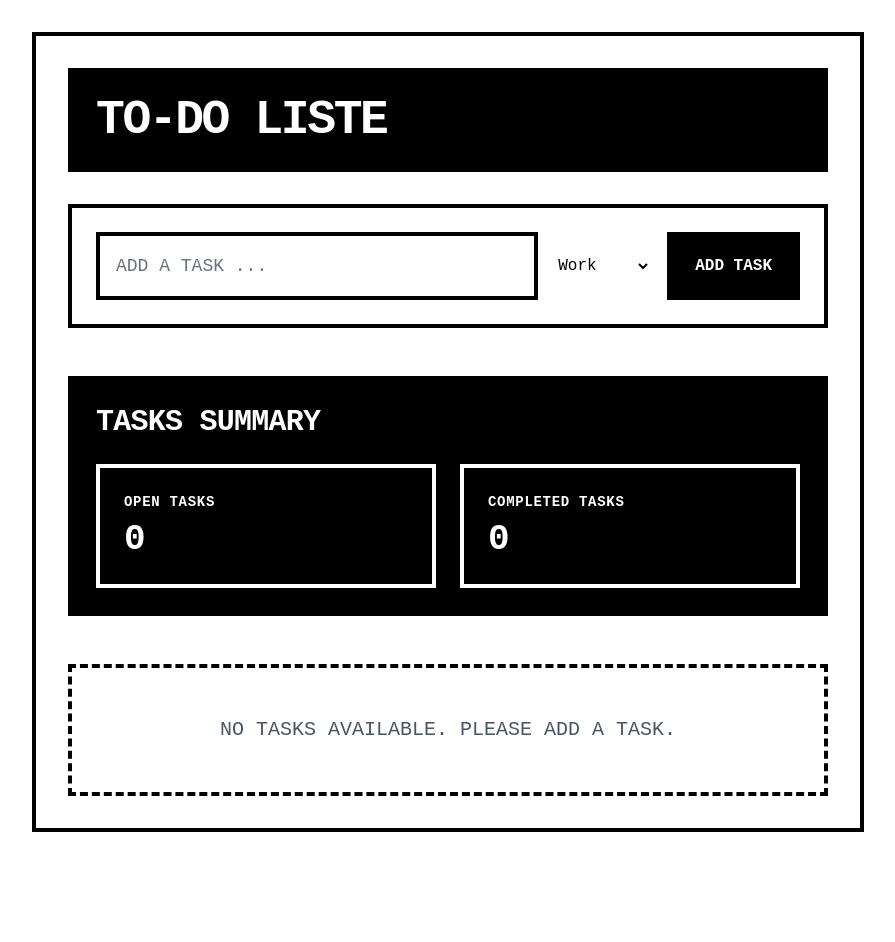
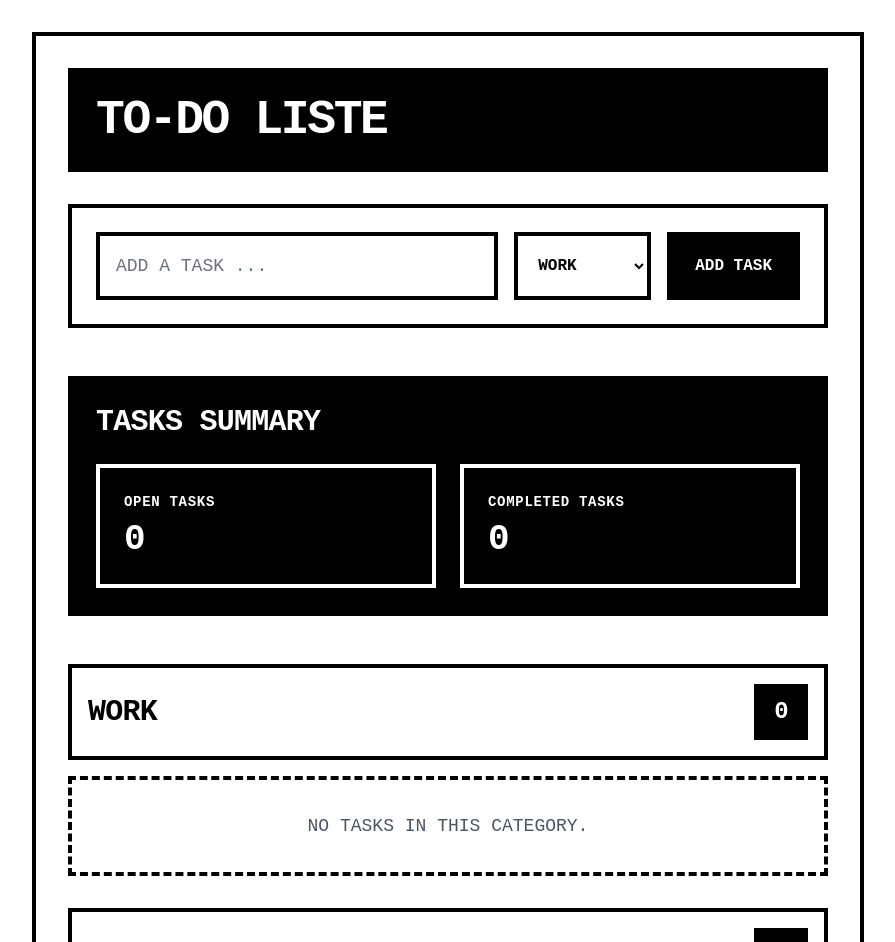
Before and after one commit to nucito101/Projekt-React-ToDo, a React (Vite) app: page / in a window 1280 px wide. Shown: the top 942 px of the page, without its empty margins (192-1087 px from the left). Before the commit the page ends 864 px from the top, so only its background shows below. Built offline with nearby package versions, Linux system fonts and the light colour scheme.

Commit message:
feat: implement task categorization and enhance accessibility features. Complete Part 2

```diff
--- a/src/App.tsx
+++ b/src/App.tsx
@@ -72,6 +72,14 @@ function App() {
     setTasks(tasks.map((task) => (task.id === taskId ? { ...task, category: newCategory } : task)))
   }
 
+  const getTasksByCategory = () => {
+    const grouped: { [key: string]: Task[] } = {}
+    CATEGORIES.forEach((category) => {
+      grouped[category] = tasks.filter((task) => task.category === category)
+    })
+    return grouped
+  }
+
   const handleKeyPress = (event: React.KeyboardEvent<HTMLInputElement>) => {
     if (event.key === "Enter") {
       addTask()
@@ -104,12 +112,13 @@ function App() {
               onKeyDown={handleKeyPress}
               placeholder="add a task ..."
               aria-label="New Task"
-              className="flex-1 min-w-[200px] text-lg p-4 border-4 border-black bg-white text-black placeholder:text-gray-500 placeholder:uppercase focus:outline-none focus:outline-4 focus:outline-offset-4 focus:outline-black focus:bg-black focus:text-white transition-all"
+              className="flex-1 min-w-[200px] text-lg p-4 border-4 border-black bg-white text-black placeholder:text-gray-500 placeholder:uppercase focus:bg-black focus:text-white transition-all"
             />
             <select
               value={selectedCategory}
               onChange={(event) => setSelectedCategory(event.target.value)}
-              aria-label="Select Category">
+              aria-label="Select Category"
+              className="px-4 py-4 border-4 border-black bg-white text-black font-bold uppercase text-base cursor-pointer transition-all hover:bg-black hover:text-white">
               {CATEGORIES.map((category) => (
                 <option key={category} value={category}>
                   {category}
@@ -119,7 +128,7 @@ function App() {
 
             <button
               onClick={addTask}
-              className="px-6 py-4 border-4 border-black bg-black text-white font-bold uppercase text-base whitespace-nowrap cursor-pointer transition-all hover:bg-white hover:text-black hover:-translate-x-0.5 hover:-translate-y-0.5 hover:shadow-[4px_4px_0_black] active:translate-x-0 active:translate-y-0 active:shadow-none focus:outline-none focus:outline-4 focus:outline-offset-4 focus:outline-red-600">
+              className="px-6 py-4 border-4 border-black bg-black text-white font-bold uppercase text-base whitespace-nowrap cursor-pointer transition-all hover:bg-white hover:text-black hover:-translate-x-0.5 hover:-translate-y-0.5 hover:shadow-[4px_4px_0_black] active:translate-x-0 active:translate-y-0 active:shadow-none">
               Add Task
             </button>
           </div>
@@ -128,12 +137,26 @@ function App() {
         {/* Task Summary */}
         <TaskSummary tasks={tasks} />
 
-        {/* Tasks Container */}
-        <div className="mb-8">
-          {tasks.map((task) => (
+        {/* Categories */}
+        {Object.entries(getTasksByCategory()).map(([category, categoryTasks]) => (
+          <div key={category} className="mb-8">
+            <h2 className="text-3xl font-black uppercase tracking-tight mb-4 border-4 border-black p-4 bg-white text-black flex items-center justify-between">
+              <span>{category}</span>
+              <span className="text-2xl px-4 py-2 bg-black text-white border-4 border-black">
+                {categoryTasks.length}
+              </span>
+            </h2>
+
+            {categoryTasks.length === 0 ? (
+              <div className="border-4 border-dashed border-black p-8 text-center bg-white mb-4">
+                <p className="text-lg uppercase text-gray-600">No tasks in this category.</p>
+              </div>
+            ) : (
+              <div className="space-y-4">
+                {categoryTasks.map((task) => (
                   <div
                     key={task.id}
-              className={`border-4 border-black p-6 mb-4 bg-white relative ${
+                    className={`border-4 border-black p-6 bg-white relative ${
                       task.status === "completed" ? "bg-gray-100 opacity-70" : ""
                     }`}>
                     <div className="mb-4">
@@ -146,17 +169,17 @@ function App() {
                             onKeyDown={(e) => handleEditingKeyPress(e, task.id)}
                             aria-label="Edit Task"
                             autoFocus
-                      className="w-full text-lg p-4 border-4 border-black bg-white text-black focus:outline-none focus:outline-4 focus:outline-offset-4 focus:outline-black focus:bg-black focus:text-white transition-all"
+                            className="w-full text-lg p-4 border-4 border-black bg-white text-black"
                           />
                           <div className="flex gap-4">
                             <button
                               onClick={() => saveEditing(task.id)}
-                        className="px-6 py-4 border-4 border-black bg-black text-white font-bold uppercase text-base cursor-pointer transition-all hover:bg-white hover:text-black hover:-translate-x-0.5 hover:-translate-y-0.5 hover:shadow-[4px_4px_0_black] active:translate-x-0 active:translate-y-0 active:shadow-none focus:outline-none focus:outline-4 focus:outline-offset-4 focus:outline-red-600">
+                              className="px-6 py-4 border-4 border-black bg-black text-white font-bold uppercase text-base cursor-pointer transition-all hover:bg-white hover:text-black hover:-translate-x-0.5 hover:-translate-y-0.5 hover:shadow-[4px_4px_0_black] active:translate-x-0 active:translate-y-0 active:shadow-none">
                               Save
                             </button>
                             <button
                               onClick={cancelEditing}
-                        className="px-6 py-4 border-4 border-black bg-white text-black font-bold uppercase text-base cursor-pointer transition-all hover:bg-black hover:text-white hover:-translate-x-0.5 hover:-translate-y-0.5 hover:shadow-[4px_4px_0_black] active:translate-x-0 active:translate-y-0 active:shadow-none focus:outline-none focus:outline-4 focus:outline-offset-4 focus:outline-red-600">
+                              className="px-6 py-4 border-4 border-black bg-white text-black font-bold uppercase text-base cursor-pointer transition-all hover:bg-black hover:text-white hover:-translate-x-0.5 hover:-translate-y-0.5 hover:shadow-[4px_4px_0_black] active:translate-x-0 active:translate-y-0 active:shadow-none">
                               Cancel
                             </button>
                           </div>
@@ -181,6 +204,26 @@ function App() {
                               Urgent
                             </span>
                           )}
+
+                          {task.status === "open" && (
+                            <div className="mt-4 flex items-center gap-3">
+                              <label htmlFor={`category-${task.id}`} className="text-sm font-bold uppercase">
+                                Category:
+                              </label>
+                              <select
+                                id={`category-${task.id}`}
+                                value={task.category}
+                                onChange={(e) => changeCategory(task.id, e.target.value)}
+                                aria-label={`Change category for task: ${task.description}`}
+                                className="px-3 py-2 border-4 border-black bg-white text-black font-bold uppercase text-sm cursor-pointer transition-all hover:bg-black hover:text-white">
+                                {CATEGORIES.map((cat) => (
+                                  <option key={cat} value={cat}>
+                                    {cat}
+                                  </option>
+                                ))}
+                              </select>
+                            </div>
+                          )}
                         </>
                       )}
                     </div>
@@ -191,7 +234,7 @@ function App() {
                           <button
                             onClick={() => startEditing(task)}
                             aria-label={`Edit task: ${task.description}`}
-                      className="px-6 py-4 border-4 border-black bg-white text-black font-bold uppercase text-base cursor-pointer transition-all hover:bg-black hover:text-white hover:-translate-x-0.5 hover:-translate-y-0.5 hover:shadow-[4px_4px_0_black] active:translate-x-0 active:translate-y-0 active:shadow-none focus:outline-none focus:outline-4 focus:outline-offset-4 focus:outline-red-600">
+                            className="px-6 py-4 border-4 border-black bg-white text-black font-bold uppercase text-base cursor-pointer transition-all hover:bg-black hover:text-white hover:-translate-x-0.5 hover:-translate-y-0.5 hover:shadow-[4px_4px_0_black] active:translate-x-0 active:translate-y-0 active:shadow-none">
                             Edit
                           </button>
                         )}
@@ -203,7 +246,7 @@ function App() {
                               ? `Mark task as completed: ${task.description}`
                               : `Restore task: ${task.description}`
                           }
-                    className={`px-6 py-4 border-4 border-black font-bold uppercase text-base cursor-pointer transition-all hover:-translate-x-0.5 hover:-translate-y-0.5 hover:shadow-[4px_4px_0_black] active:translate-x-0 active:translate-y-0 active:shadow-none focus:outline-none focus:outline-4 focus:outline-offset-4 focus:outline-red-600 ${
+                          className={`px-6 py-4 border-4 border-black font-bold uppercase text-base cursor-pointer transition-all hover:-translate-x-0.5 hover:-translate-y-0.5 hover:shadow-[4px_4px_0_black] active:translate-x-0 active:translate-y-0 active:shadow-none ${
                             task.status === "open"
                               ? "bg-black text-white hover:bg-white hover:text-black"
                               : "bg-white text-black hover:bg-black hover:text-white"
@@ -214,7 +257,7 @@ function App() {
                         <button
                           onClick={() => deleteTask(task.id)}
                           aria-label={`Delete task: ${task.description}`}
-                    className="px-6 py-4 border-4 border-red-600 bg-red-600 text-white font-bold uppercase text-base cursor-pointer transition-all hover:bg-white hover:text-red-600 hover:-translate-x-0.5 hover:-translate-y-0.5 hover:shadow-[4px_4px_0_red-600] active:translate-x-0 active:translate-y-0 active:shadow-none focus:outline-none focus:outline-4 focus:outline-offset-4 focus:outline-red-600">
+                          className="px-6 py-4 border-4 border-red-600 bg-red-600 text-white font-bold uppercase text-base cursor-pointer transition-all hover:bg-white hover:text-red-600 hover:-translate-x-0.5 hover:-translate-y-0.5 hover:shadow-[4px_4px_0_red-600] active:translate-x-0 active:translate-y-0 active:shadow-none">
                           Delete
                         </button>
                       </div>
@@ -222,13 +265,9 @@ function App() {
                   </div>
                 ))}
               </div>
-
-        {/* Empty State */}
-        {tasks.length === 0 && (
-          <div className="border-4 border-dashed border-black p-12 text-center bg-white">
-            <p className="text-xl uppercase text-gray-600">No tasks available. Please add a task.</p>
+            )}
           </div>
-        )}
+        ))}
       </div>
     </div>
   )
--- a/src/index.css
+++ b/src/index.css
@@ -72,6 +72,15 @@ input:focus-visible {
   z-index: 10;
 }
 
+/* Enhanced focus for selects */
+select:focus-visible {
+  outline: 5px solid #ff0000 !important;
+  outline-offset: 5px !important;
+  box-shadow: 0 0 0 5px #ffffff, 0 0 0 10px #ff0000 !important;
+  position: relative;
+  z-index: 10;
+}
+
 /* Accessibility: Reduced motion support */
 @media (prefers-reduced-motion: reduce) {
   * {
```
Also changed, not shown: 2 other files (tests, documents, lock files or other folders). Lines whose indentation alone changed are shown as unchanged.
